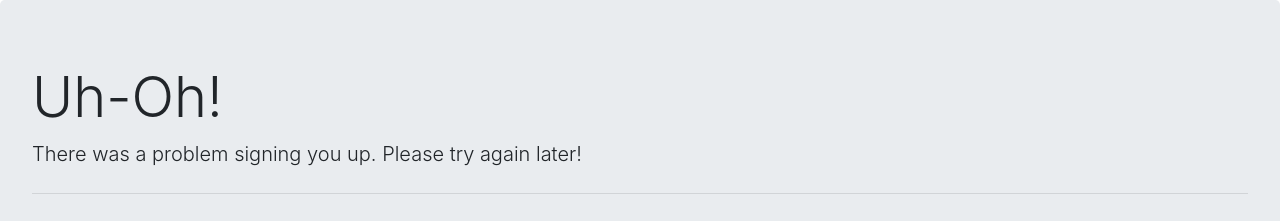
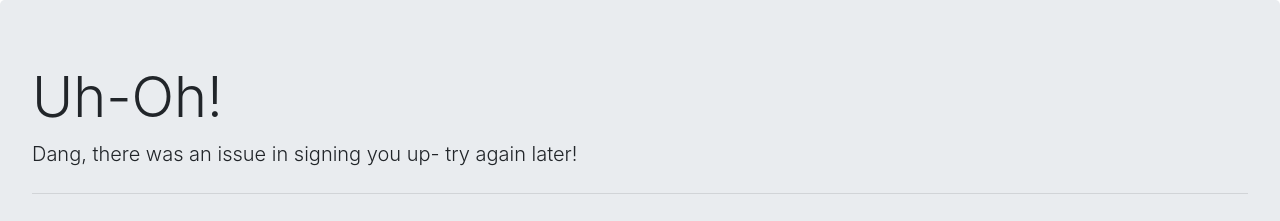
Before and after one commit to ayushvarma7/Newsletter, a website: page failure.html in a window 1280 px wide. Shown: the top 221 px of the page. Drawn offline with nearby package versions, Linux system fonts and the light colour scheme.

Commit message:
Failure modifications

```diff
--- a/failure.html
+++ b/failure.html
@@ -12,7 +12,7 @@
 <body>
     <div class="jumbotron">
         <h1 class="display-4">Uh-Oh!</h1>
-        <p class="lead">There was a problem signing you up. Please try again later!</p>
+        <p class="lead">Dang, there was an issue in signing you up- try again later!</p>
         <hr class="my-4">
         <p>It uses utility classes for typography and spacing to space content out within the larger container.</p>
         <p class="lead">
```
